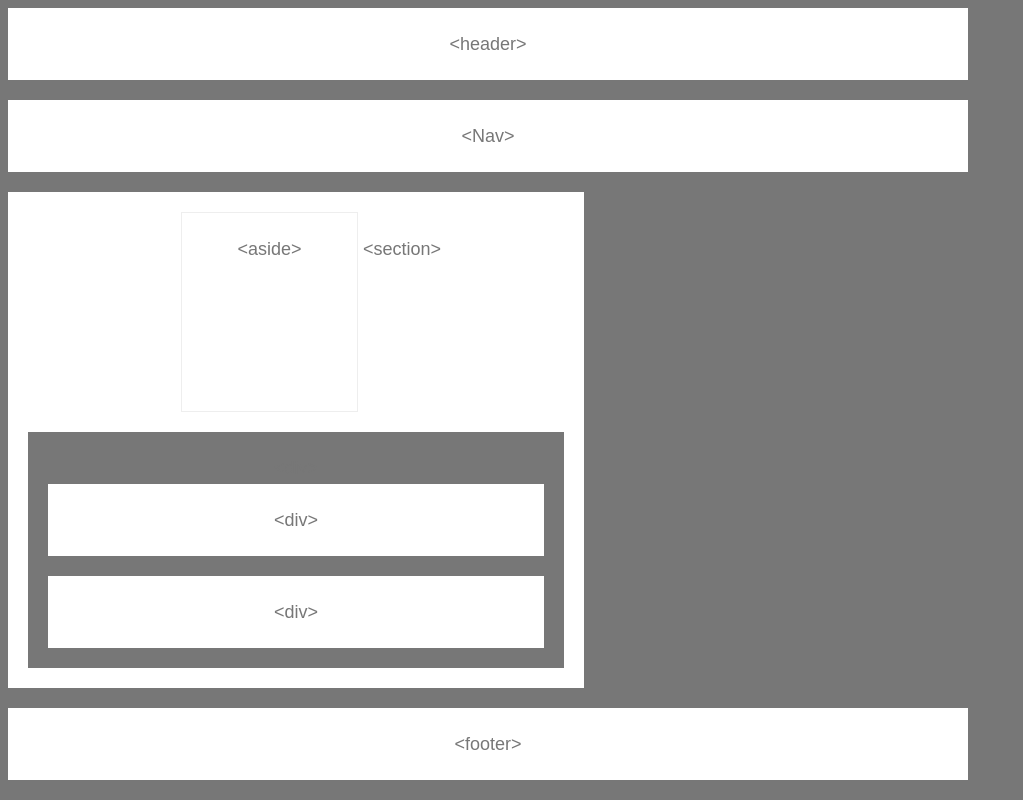
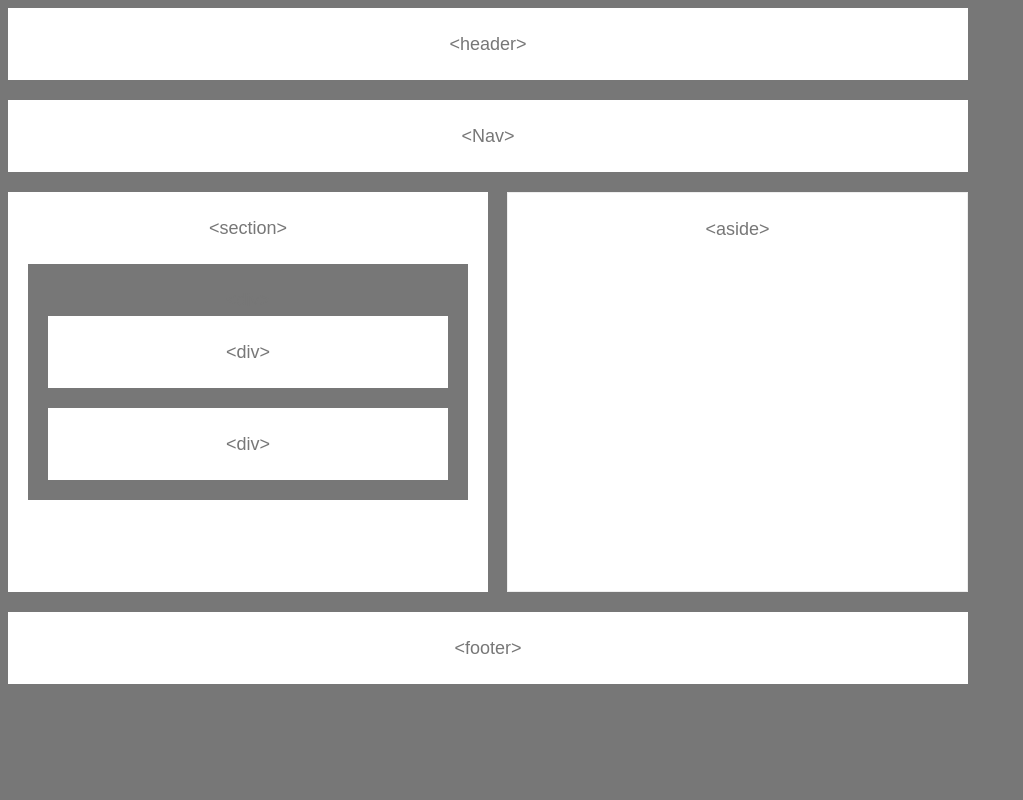
Before and after one commit to philpinto/HW-Wireframe, a plain HTML site: page index.html in a window 1280 px wide. Shown: the whole page, without its empty margins (0-1023 px from the left). Drawn offline with Linux system fonts and the light colour scheme.

Commit message:
finished

```diff
--- a/index.html
+++ b/index.html
@@ -17,10 +17,12 @@
     &lt;Nav&gt;
   </section>
 
+  <aside>
+        &lt;aside&gt;
+      </aside>
+
   <section id="full">
-    <aside>
-      &lt;aside&gt;
-    </aside>
+
     &lt;section&gt;
     <div id="division">
       &lt;div&gt;
@@ -34,6 +36,7 @@
 
   </section>
 
+
   <footer>
     &lt;footer&gt;
   </footer>
--- a/style.css
+++ b/style.css
@@ -23,17 +23,11 @@
 
   section {
     padding: 20px;
-    width: 50px;
+    width: 920px;
     margin-bottom: 20px;
-    background: #FFA500;
+    background: #777;
   }
 
-  #left {
-    float: left;
-    width: 33.3%;
-    color: #777;
-    background: white;
-  }
 
   #middle {
     float: left;
@@ -42,15 +36,9 @@
     background: white;
   }
 
-  #right {
-    float: left;
-    width: 33.3%;
-    color: #777;
-    background: white;
-  }
-
   #full {
-    width: 60%;
+    width: 50%;
+    height: 400px;
     overflow: auto;
     clear: both;
     color: #777;
@@ -59,6 +47,7 @@
 
   #division {
     padding: 20px;
+    width: auto;
     margin-top: 20px;
     background: #777;
   }
@@ -76,11 +65,12 @@
   }
 
   aside {
-    display: inline-block;
-    width: 33%;
-    height: 200px;
+    float: right;
+    width: 48%;
+    height: 400px;
     padding: 20px;
-    margin-left: 30px;
+    margin-left: 2px;
+    margin-bottom: -400px;
     text-decoration-color: white;
     background: white;
     border: 1px solid #eee;
```
